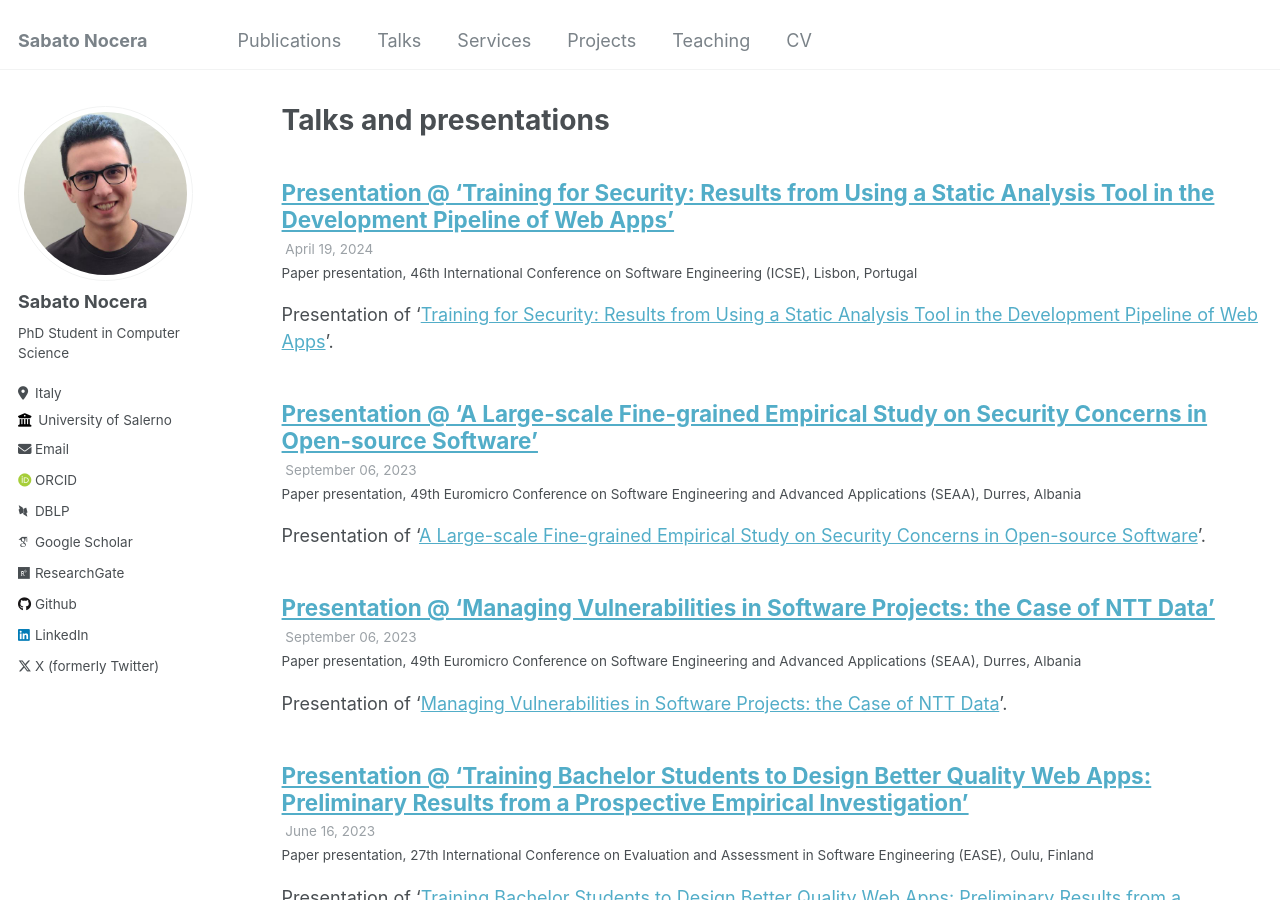
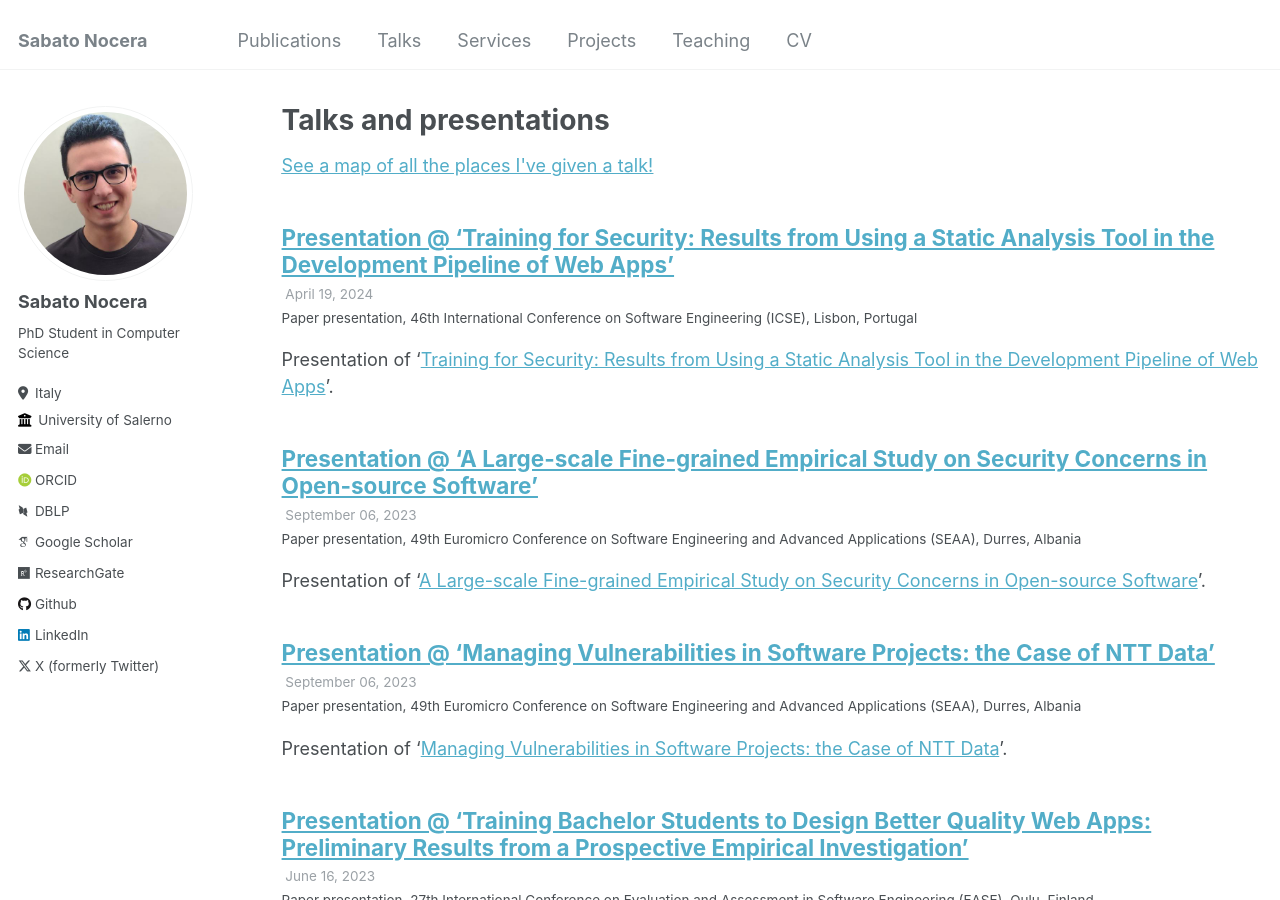
Before and after one commit to sabato-nocera/sabato-nocera.github.io, a Jekyll site: the page built from _pages/talks.html, in a window 1280 px wide and 900 px high. Built offline with Jekyll 4.4.1, drawn with Linux system fonts in a browser that asks for light colours; some web fonts are replaced; part of the change alters nothing that is shown.

```diff
--- a/_config.yml
+++ b/_config.yml
@@ -81,7 +81,7 @@ breadcrumbs              : false # true, false (default)
 words_per_minute         : 160
 future                   : true
 read_more                : "disabled" # if enabled, adds "Read more" links to excerpts
-talkmap_link             : false #change to true to add link to talkmap on talks page
+talkmap_link             : true
 comments:
   provider               : # false (default), "disqus", "discourse", "facebook", "google-plus", "staticman", "custom"
   disqus:
```
